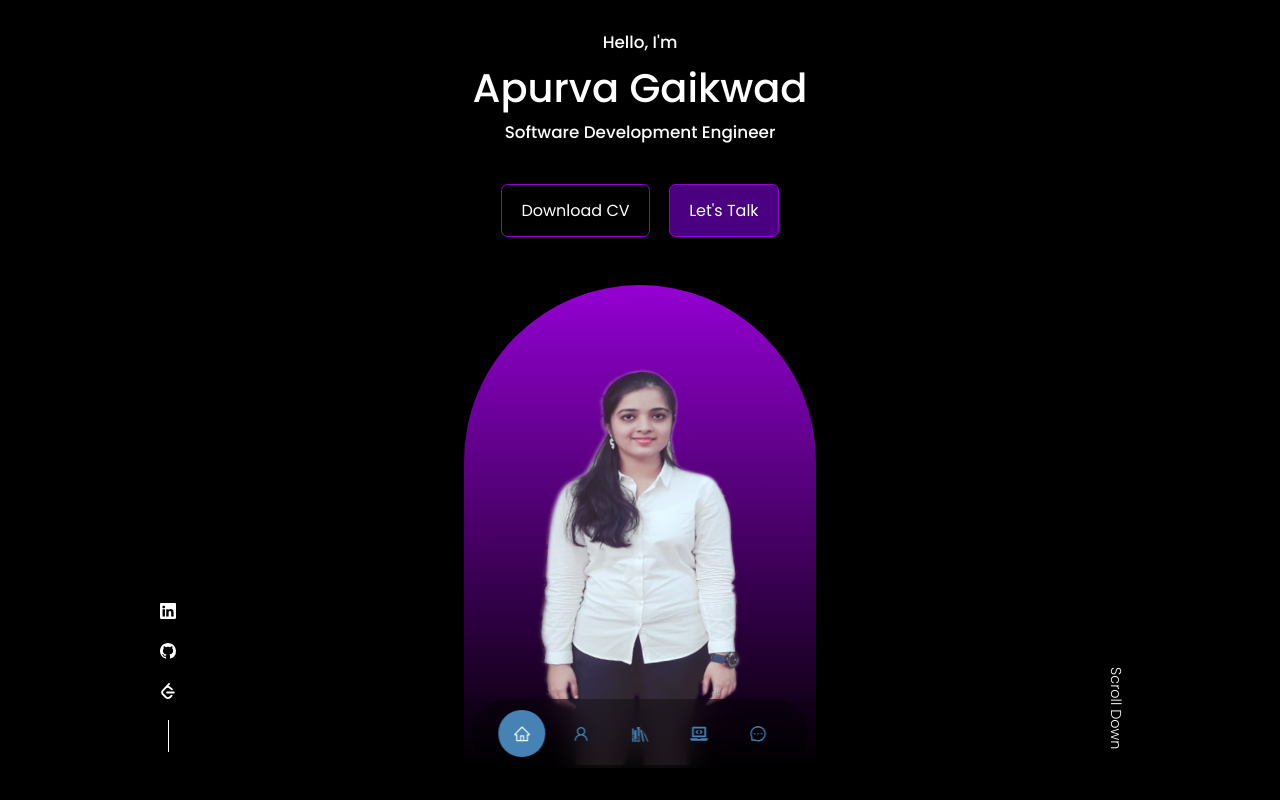
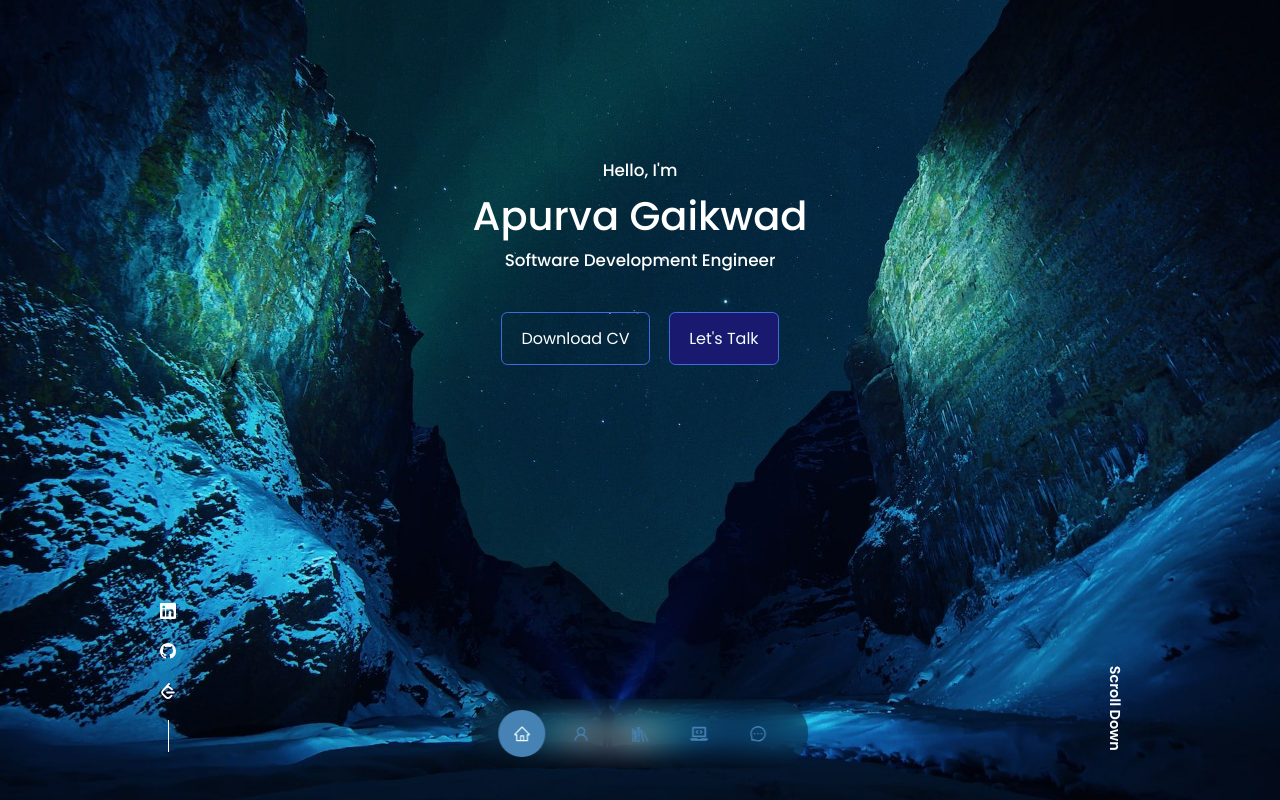
Before and after one commit to gaikwadapurva/gaikwadapurva.github.io, a React (Create React App) app: page / in a window 1280 px wide. Shown: the top 800 px of the page. Built offline with nearby package versions, Linux system fonts and the light colour scheme.

Commit message:
header change and css colour change

```diff
--- a/src/components/header/Header.jsx
+++ b/src/components/header/Header.jsx
@@ -1,7 +1,7 @@
 import React from 'react';
 import './header.css';
 import CTA from './CTA';
-import ME from '../../assets/me1.png';
+// import ME from '../../assets/me1.png';
 import HeaderSocials from './HeaderSocials';
 
 const Header = () => {
@@ -14,9 +14,9 @@ const Header = () => {
         <CTA />
         <HeaderSocials />
 
-        <div className="me">
+        {/* <div className="me">
           <img src={ME} alt='me' />
-        </div>
+        </div> */}
 
         <a href='#contact' className='scroll__down'>Scroll Down</a>
       </div>
--- a/src/components/header/header.css
+++ b/src/components/header/header.css
@@ -2,12 +2,16 @@ header {
     height: 100vh;
     padding-top: 2rem;
     overflow: hidden;
+    background: url('../../assets/bg-texture.jpeg');
+    background-position: center center;
+    background-size: cover;
 }
 
 .header__container {
     text-align: center;
     height: 100%;
     position: relative;
+    padding-top: 10%;
 }
 
 /* =============================== CTA =============================== */
@@ -33,10 +37,11 @@ header {
 
 .header__socials a {
     color: var(--color-white);
+    font-weight: 600;
 }
 
 .header__socials a:hover {
-    color: var(--color-primary);
+    color: var(--color-rosy-brown);
 }
 
 .header__socials::after {
@@ -48,7 +53,7 @@ header {
 
 /* =============================== ME =============================== */
 
-.me {
+/* .me {
     background: linear-gradient(var(--color-hover), transparent);
     width: 22rem;
     height: 30rem;
@@ -62,7 +67,7 @@ header {
 
 .me img {
     transform: rotate(-5.5deg);
-}
+} */
 
 /* =============================== SCROLL DOWN =============================== */
 
@@ -71,12 +76,12 @@ header {
     right: -2.3rem;
     bottom: 5rem;
     transform: rotate(90deg);
-    font-weight: 300;
+    font-weight: 600;
     font-size: 0.9rem;
 }
 
 .scroll__down:hover {
-    color: var(--color-primary);
+    color: var(--color-rosy-brown);
 }
 
 /* ================================ MEDIA QUERIES (MEDIUM DEVICES) ================================ */
--- a/src/components/nav/nav.css
+++ b/src/components/nav/nav.css
@@ -24,7 +24,7 @@ nav a {
 }
 
 nav a:hover {
-    background: rgba(0, 0, 0, 0.3);
+    background: #D3D3D3;
 }
 
 nav a.active {
--- a/src/index.css
+++ b/src/index.css
@@ -14,14 +14,11 @@
     --color-bg-variant: #F0F8FF;
     --color-primary: #4682B4;
     --color-primary-variant: #DCDCDC;
-    --color-pink: #FFDAB9;
     --color-white: #fff;
+    --color-rosy-brown: #BC8F8F;
     --color-black: #000000;
-    --color-dark: #6495ED;
-    --color-darkblue: #191970;
-    --color-hover: #9400D3;
-    --color-mediumhover: #BA55D3;
-    --color-nohover: #4B0082;
+    --color-hover: #4169E1;
+    --color-nohover: #191970;
     --color-expjobdesc: #241d41;
     --transition: all 400ms ease;
     --transition-experience: all 1200ms ease;
@@ -84,7 +81,7 @@ a {
 }
 
 a:hover {
-    color: var(--color-black);
+    color: var(--color-primary);
 }
 
 .btn {
```
Also changed, not shown: src/assets/bg-texture.jpeg (added).
